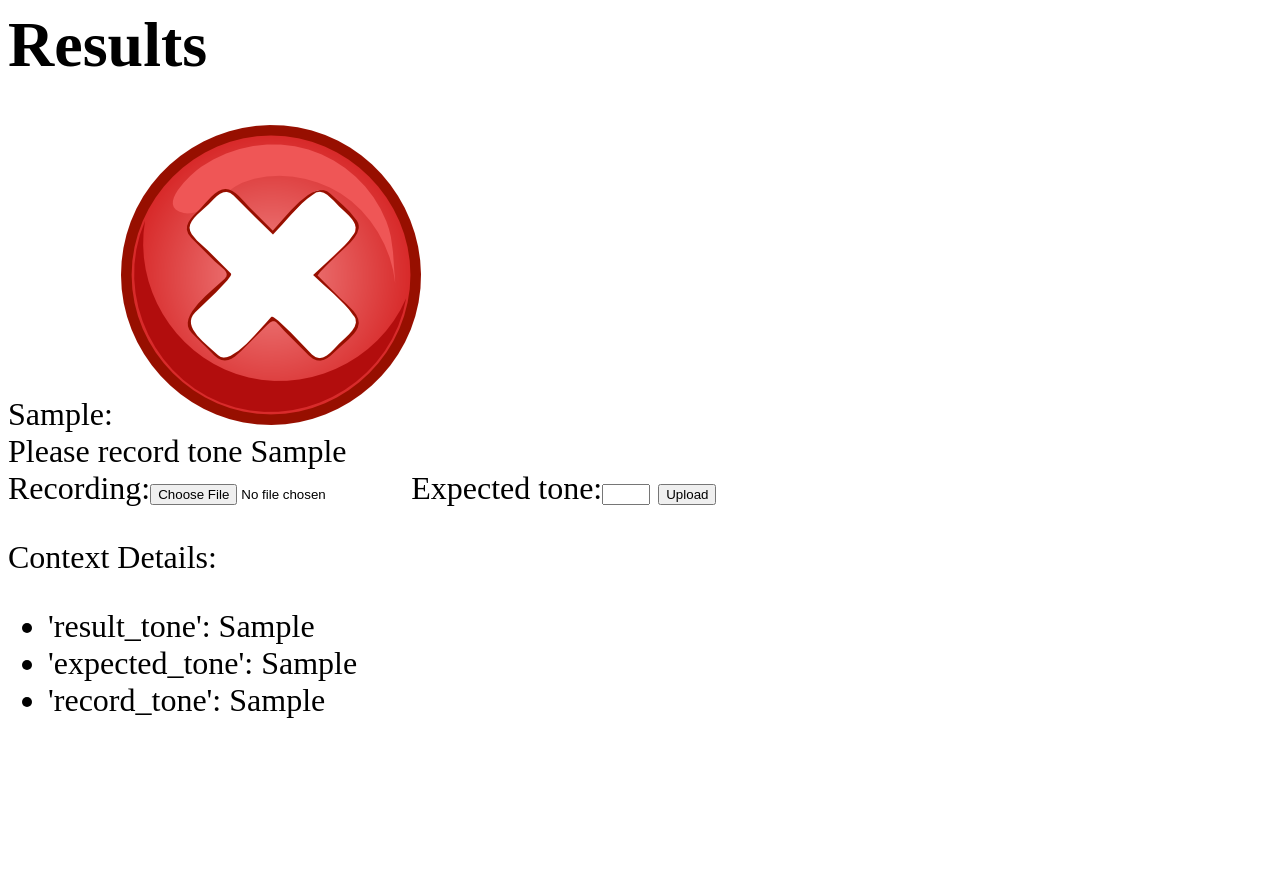
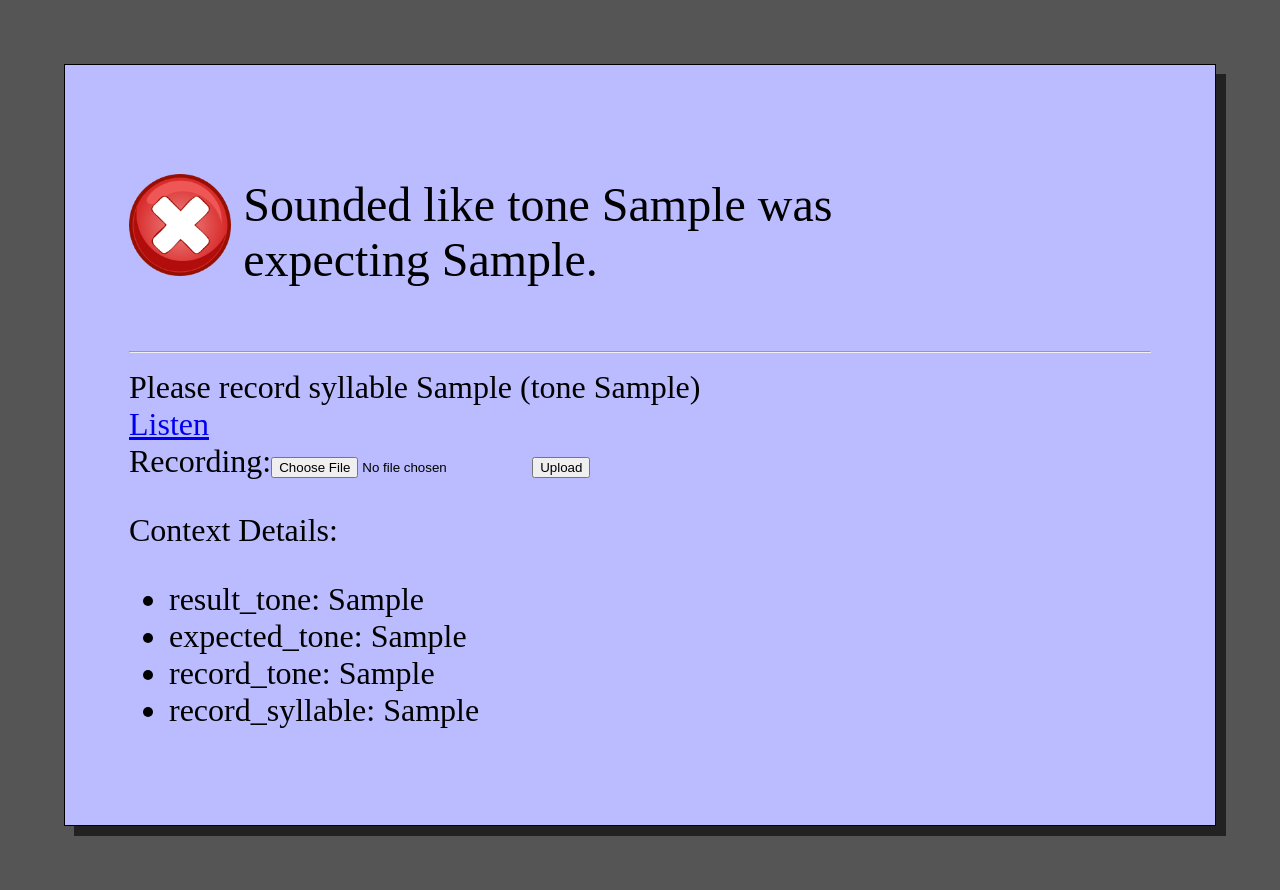
Before and after one commit to JivanAmara/tonetutor-browser, a Django app: template webui/templates/tutor.html in a window 1280 px wide. Before the commit the page ends 718 px from the top, so only its background shows below. Run offline with Django 3.2, Linux system fonts and the light colour scheme; tables that the repository leaves empty hold one stand-in row (values such as "Sample post"); the template is opened without the code that fills it: values that come from a table or form of the project are taken from there, most other values are stand-ins (such as "Sample title", 1, 10 or a date in 2020).

Commit message:
Added audio samples via 'syllable-samples' package.  Started styling the tutor page.

```diff
--- a/tonetutor/requirements.txt
+++ b/tonetutor/requirements.txt
@@ -10,7 +10,7 @@ docker/dependencies/snack_2.2.10/python/
 
 Django >= 1.9.7
 git+ssh://gitrepos/opt/gitrepos/ttlib.git@v0.2.0#egg=ttlib==0.2.0
-
+git+ssh://gitrepos/opt/gitrepos/syllable_samples@v0.1.0#egg=syllable-samples==0.1.0
 mutagen
 pytaglib    # Requires system-level taglib be installed
 
--- a/tonetutor/settings.py
+++ b/tonetutor/settings.py
@@ -41,6 +41,7 @@ INSTALLED_APPS = [
     'django.contrib.staticfiles',
 
     'webui',
+    'syllable_samples',
 ]
 
 MIDDLEWARE_CLASSES = [
--- a/tonetutor/urls.py
+++ b/tonetutor/urls.py
@@ -14,10 +14,15 @@ Including another URLconf
     2. Add a URL to urlpatterns:  url(r'^blog/', include('blog.urls'))
 """
 from django.conf.urls import url
+from django.conf import settings
 from django.contrib import admin
 from webui.views import TutorPageView
+from django.contrib.staticfiles.urls import staticfiles_urlpatterns
 
 urlpatterns = [
     url(r'^admin/', admin.site.urls),
     url(r'^$', TutorPageView.as_view(), name='upload-audio-url'),
 ]
+
+if settings.DEBUG:
+    urlpatterns += staticfiles_urlpatterns()
--- a/webui/forms.py
+++ b/webui/forms.py
@@ -11,4 +11,4 @@ class RecordingForm(forms.Form):
     recording_widget = \
         forms.ClearableFileInput(attrs={'accept': 'audio/*', 'capture': 'microphone'})
     recording = forms.FileField(widget=recording_widget)
-    expected_tone = forms.IntegerField(min_value=1, max_value=5)
+    expected_tone = forms.IntegerField(min_value=1, max_value=5, widget=forms.HiddenInput)
--- /dev/null
+++ b/webui/static/webui/css/tutor.css
@@ -0,0 +1,28 @@
+html {
+    background-color: #555;
+}
+
+body {
+    border: 1px solid #000;
+    box-shadow: 10px 10px #222;
+    margin: 5%;
+    padding: 5%;
+    background-color: #bbf;
+}
+
+hr {
+    color: 00f;
+}
+
+#results {
+    font-size: 150%;
+}
+#results p {
+    width: 70%;
+    display: inline-block;
+}
+
+
+#results img {
+    width: 10%;
+}
--- a/webui/templates/tutor.html
+++ b/webui/templates/tutor.html
@@ -1,3 +1,4 @@
+{% load static %}
 <html>
 
 <head>
@@ -7,24 +8,27 @@
             font-size: 200%;
         }
     </style>
-
+    <link rel="stylesheet" type="text/css" href="static/webui/css/tutor.css">
 </head>
 
 <body>
-    <div>
-        <h1>Results</h1>
+    <div id='results'>
         {% if result_tone == None %}
             <img src='/static/webui/images/blue_question-mark.png' />
         {% elif result_tone == expected_tone %}
-            {{expected_tone}}:
             <img src='/static/webui/images/green_checkmark.png' />
         {% elif result_tone != expected_tone %}
-            {{expected_tone}}:
             <img src='/static/webui/images/red_x.png' />
         {% endif %}
+        <p>
+        Sounded like tone {{result_tone}} was expecting {{expected_tone}}.
+        </p>
     </div>
 
-    <div>Please record tone {{record_tone}}</div>
+    <hr>
+
+    <div>Please record syllable {{record_syllable}} (tone {{record_tone}})</div>
+    <a href='{% static audio_sample %}'>Listen</a>
     <form action="{% url 'upload-audio-url' %}" method="post" enctype="multipart/form-data">
         {% csrf_token %}
         {{ recording_form }}
@@ -34,9 +38,10 @@
     <div>
         Context Details:
         <ul>
-            <li>'result_tone': {{result_tone}}</li>
-            <li>'expected_tone': {{expected_tone}}</li>
-            <li>'record_tone': {{record_tone}}</li>
+            <li>result_tone: {{result_tone}}</li>
+            <li>expected_tone: {{expected_tone}}</li>
+            <li>record_tone: {{record_tone}}</li>
+            <li>record_syllable: {{record_syllable}}</li>
         </ul>
     </div>
 
```
Also changed, not shown: webui/views.py (+10 -10 lines).
